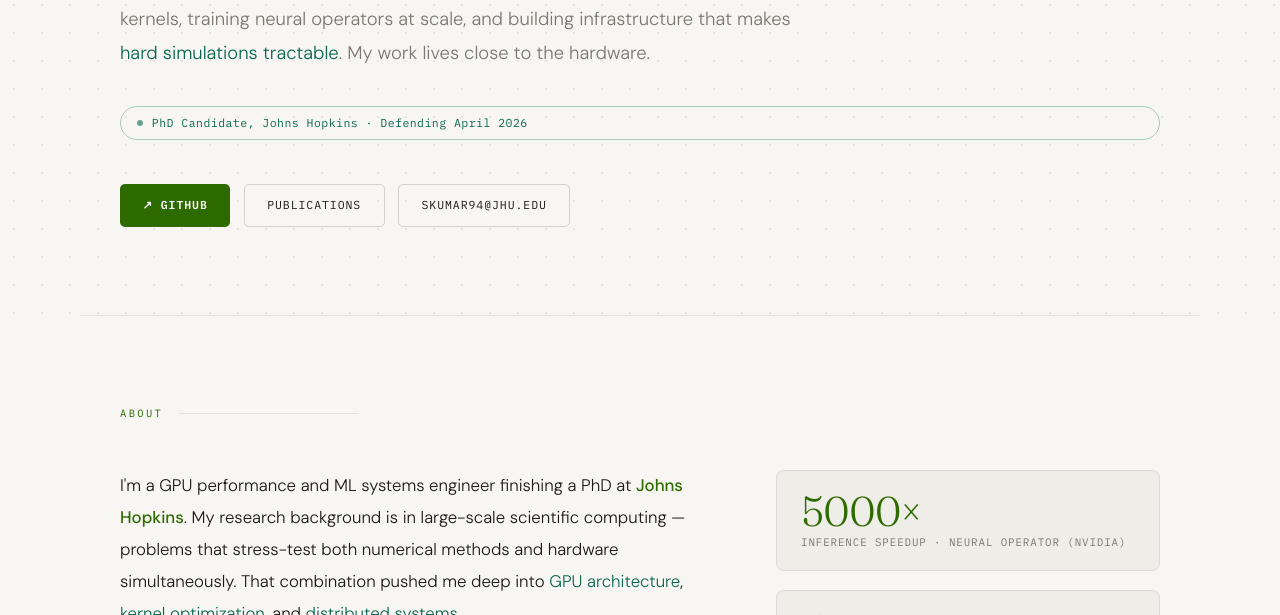
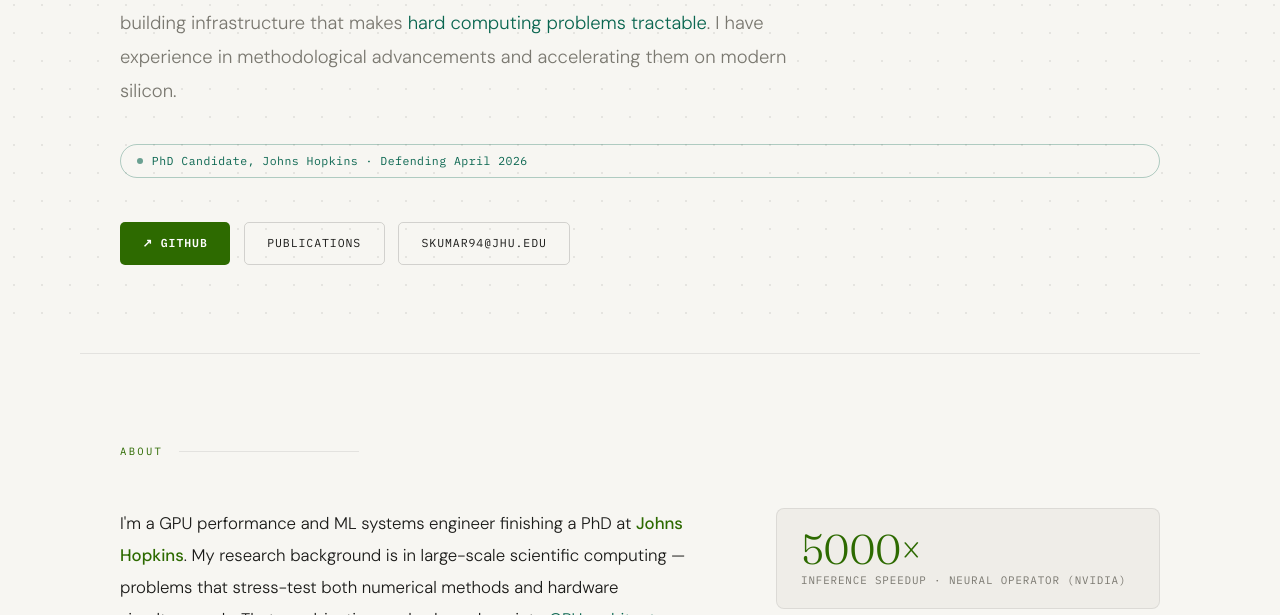
Before and after one commit to sushrutkr/sushrutkr.github.io, a plain HTML site: page index.html in a window 1280 px wide. Shown: the part 485-1100 px from the top of the page. Drawn offline with Linux system fonts and the light colour scheme.

```diff
--- a/index.html
+++ b/index.html
@@ -529,9 +529,9 @@
   </div>
   <p class="hero-bio">
     I work at the intersection of <strong>GPU systems and AI for science</strong> &mdash;
-    writing CUDA kernels, training neural operators at scale,
-    and building infrastructure that makes <em>hard simulations tractable</em>.
-    My work lives close to the hardware.
+    writing CUDA kernels, high-performance computing, training neural operators at scale,
+    and building infrastructure that makes <em>hard computing problems tractable</em>.
+    I have experience in methodological advancements and accelerating them on modern silicon.
   </p>
   <div class="hero-pill">
     <span class="dot"></span>
```
